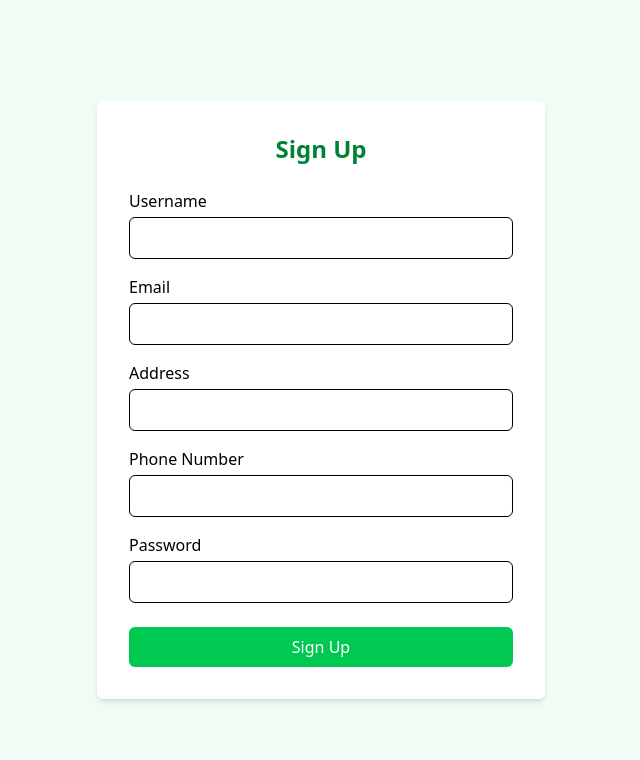
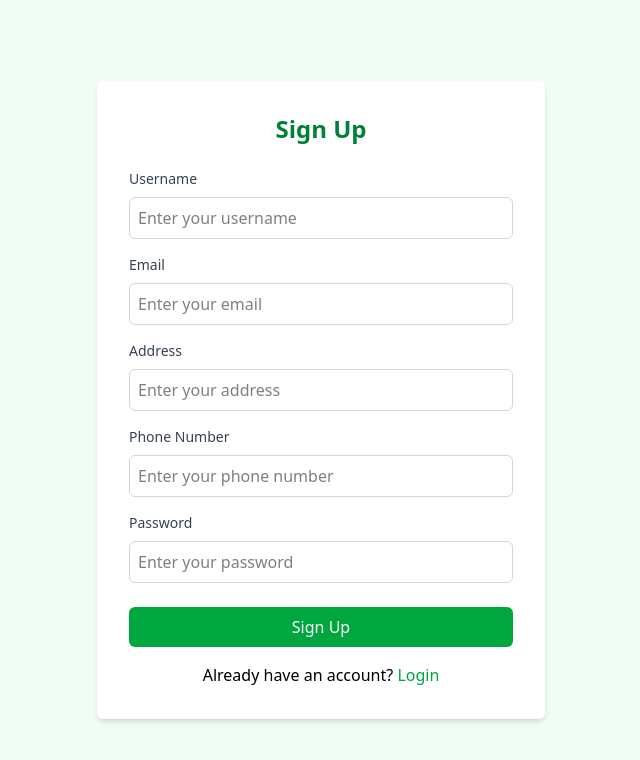
Before and after one commit to Sahasragoud/hackathon-raithubazar, a React (Vite) app in the folder my-react-app/: page /signup in a window 1280 px wide. Shown: the top 760 px of the page, without its empty margins (319-959 px from the left). Built offline with nearby package versions, Linux system fonts and the light colour scheme.

Commit message:
Home Login SignUp

```diff
--- a/my-react-app/src/components/Input.tsx
+++ /dev/null
@@ -1,26 +0,0 @@
-import React from "react";
-
-interface InputProps {
-  label: string;
-  type?: string;
-  placeholder?: string;
-  value: string;
-  onChange: (e: React.ChangeEvent<HTMLInputElement>) => void;
-}
-
-const Input: React.FC<InputProps> = ({ label, type="text", placeholder, value, onChange }) => {
-  return (
-    <div className="mb-4">
-      <label className="block mb-1 font-medium">{label}</label>
-      <input
-        type={type}
-        placeholder={placeholder}
-        value={value}
-        onChange={onChange}
-        className="w-full px-4 py-2 border rounded-md focus:outline-none focus:ring-2 focus:ring-green-400"
-      />
-    </div>
-  );
-};
-
-export default Input;
--- a/my-react-app/src/pages/Login.tsx
+++ b/my-react-app/src/pages/Login.tsx
@@ -2,17 +2,12 @@ import React, { useState } from "react";
 import { useNavigate } from "react-router-dom";
 
 const Login: React.FC = () => {
-  const [email, setEmail] = useState("");
+  const [username, setUsername] = useState("");
   const [password, setPassword] = useState("");
   const navigate = useNavigate();
 
   const handleLogin = () => {
-    if (!email || !password) {
-      alert("Please fill all fields!");
-      return;
-    }
-
-    console.log({ email, password });
+    console.log({ username, password });
     alert("Login successful!");
     navigate("/"); // Redirect after login
   };
@@ -24,38 +19,43 @@ const Login: React.FC = () => {
           Login
         </h2>
 
-        <div className="mb-4">
-          <label className="block mb-1 font-medium">Email</label>
+        {/* Username */}
+        <label className="block mb-2 text-sm font-medium text-gray-700">
+          Username
+        </label>
         <input
-            type="email"
-            value={email}
-            onChange={(e) => setEmail(e.target.value)}
-            className="w-full px-4 py-2 border rounded-md focus:outline-none focus:ring-2 focus:ring-green-400"
+          type="text"
+          value={username}
+          onChange={(e) => setUsername(e.target.value)}
+          className="w-full mb-4 p-2 border border-gray-300 rounded-md focus:outline-none focus:ring-2 focus:ring-green-500"
+          placeholder="Enter your username"
         />
-        </div>
 
-        <div className="mb-6">
-          <label className="block mb-1 font-medium">Password</label>
+        {/* Password */}
+        <label className="block mb-2 text-sm font-medium text-gray-700">
+          Password
+        </label>
         <input
           type="password"
           value={password}
           onChange={(e) => setPassword(e.target.value)}
-            className="w-full px-4 py-2 border rounded-md focus:outline-none focus:ring-2 focus:ring-green-400"
+          className="w-full mb-6 p-2 border border-gray-300 rounded-md focus:outline-none focus:ring-2 focus:ring-green-500"
+          placeholder="Enter your password"
         />
-        </div>
 
+        {/* Button */}
         <button
           onClick={handleLogin}
-          className="w-full bg-green-500 text-white py-2 rounded-md hover:bg-green-600 transition"
+          className="w-full bg-green-600 text-white py-2 rounded-md hover:bg-green-700 transition"
         >
           Login
         </button>
 
         <p className="mt-4 text-center">
-          Don&apos;t have an account?{" "}
+          Don’t have an account?{" "}
           <span
-            className="text-green-500 cursor-pointer"
             onClick={() => navigate("/signup")}
+            className="text-green-600 cursor-pointer hover:underline"
           >
             Sign Up
           </span>
--- a/my-react-app/src/pages/SignUp.tsx
+++ b/my-react-app/src/pages/SignUp.tsx
@@ -1,4 +1,5 @@
 import React, { useState } from "react";
+import { useNavigate } from "react-router-dom";
 
 const SignUp: React.FC = () => {
   const [username, setUsername] = useState("");
@@ -6,20 +7,12 @@ const SignUp: React.FC = () => {
   const [address, setAddress] = useState("");
   const [phone, setPhone] = useState("");
   const [password, setPassword] = useState("");
+  const navigate = useNavigate();
 
   const handleSignUp = () => {
-    if (!username || !email || !address || !phone || !password) {
-      alert("Please fill all fields!");
-      return;
-    }
-
-    if (!/^\d{10}$/.test(phone)) {
-      alert("Phone number must be 10 digits");
-      return;
-    }
-
     console.log({ username, email, address, phone, password });
     alert("Sign Up successful!");
+    navigate("/login");
   };
 
   return (
@@ -29,62 +22,83 @@ const SignUp: React.FC = () => {
           Sign Up
         </h2>
 
-        <div className="mb-4">
-          <label className="block mb-1 font-medium">Username</label>
+        {/* Username */}
+        <label className="block mb-2 text-sm font-medium text-gray-700">
+          Username
+        </label>
         <input
           type="text"
           value={username}
           onChange={(e) => setUsername(e.target.value)}
-            className="w-full px-4 py-2 border rounded-md focus:outline-none focus:ring-2 focus:ring-green-400"
+          className="w-full mb-4 p-2 border border-gray-300 rounded-md focus:outline-none focus:ring-2 focus:ring-green-500"
+          placeholder="Enter your username"
         />
-        </div>
 
-        <div className="mb-4">
-          <label className="block mb-1 font-medium">Email</label>
+        {/* Email */}
+        <label className="block mb-2 text-sm font-medium text-gray-700">
+          Email
+        </label>
         <input
           type="email"
           value={email}
           onChange={(e) => setEmail(e.target.value)}
-            className="w-full px-4 py-2 border rounded-md focus:outline-none focus:ring-2 focus:ring-green-400"
+          className="w-full mb-4 p-2 border border-gray-300 rounded-md focus:outline-none focus:ring-2 focus:ring-green-500"
+          placeholder="Enter your email"
         />
-        </div>
 
-        <div className="mb-4">
-          <label className="block mb-1 font-medium">Address</label>
+        {/* Address */}
+        <label className="block mb-2 text-sm font-medium text-gray-700">
+          Address
+        </label>
         <input
           type="text"
           value={address}
           onChange={(e) => setAddress(e.target.value)}
-            className="w-full px-4 py-2 border rounded-md focus:outline-none focus:ring-2 focus:ring-green-400"
+          className="w-full mb-4 p-2 border border-gray-300 rounded-md focus:outline-none focus:ring-2 focus:ring-green-500"
+          placeholder="Enter your address"
         />
-        </div>
 
-        <div className="mb-4">
-          <label className="block mb-1 font-medium">Phone Number</label>
+        {/* Phone */}
+        <label className="block mb-2 text-sm font-medium text-gray-700">
+          Phone Number
+        </label>
         <input
           type="text"
           value={phone}
           onChange={(e) => setPhone(e.target.value)}
-            className="w-full px-4 py-2 border rounded-md focus:outline-none focus:ring-2 focus:ring-green-400"
+          className="w-full mb-4 p-2 border border-gray-300 rounded-md focus:outline-none focus:ring-2 focus:ring-green-500"
+          placeholder="Enter your phone number"
         />
-        </div>
 
-        <div className="mb-6">
-          <label className="block mb-1 font-medium">Password</label>
+        {/* Password */}
+        <label className="block mb-2 text-sm font-medium text-gray-700">
+          Password
+        </label>
         <input
           type="password"
           value={password}
           onChange={(e) => setPassword(e.target.value)}
-            className="w-full px-4 py-2 border rounded-md focus:outline-none focus:ring-2 focus:ring-green-400"
+          className="w-full mb-6 p-2 border border-gray-300 rounded-md focus:outline-none focus:ring-2 focus:ring-green-500"
+          placeholder="Enter your password"
         />
-        </div>
 
+        {/* Button */}
         <button
           onClick={handleSignUp}
-          className="w-full bg-green-500 text-white py-2 rounded-md hover:bg-green-600 transition"
+          className="w-full bg-green-600 text-white py-2 rounded-md hover:bg-green-700 transition"
         >
           Sign Up
         </button>
+
+        <p className="mt-4 text-center">
+          Already have an account?{" "}
+          <span
+            onClick={() => navigate("/login")}
+            className="text-green-600 cursor-pointer hover:underline"
+          >
+            Login
+          </span>
+        </p>
       </div>
     </div>
   );
```
Lines whose indentation alone changed are shown as unchanged.
